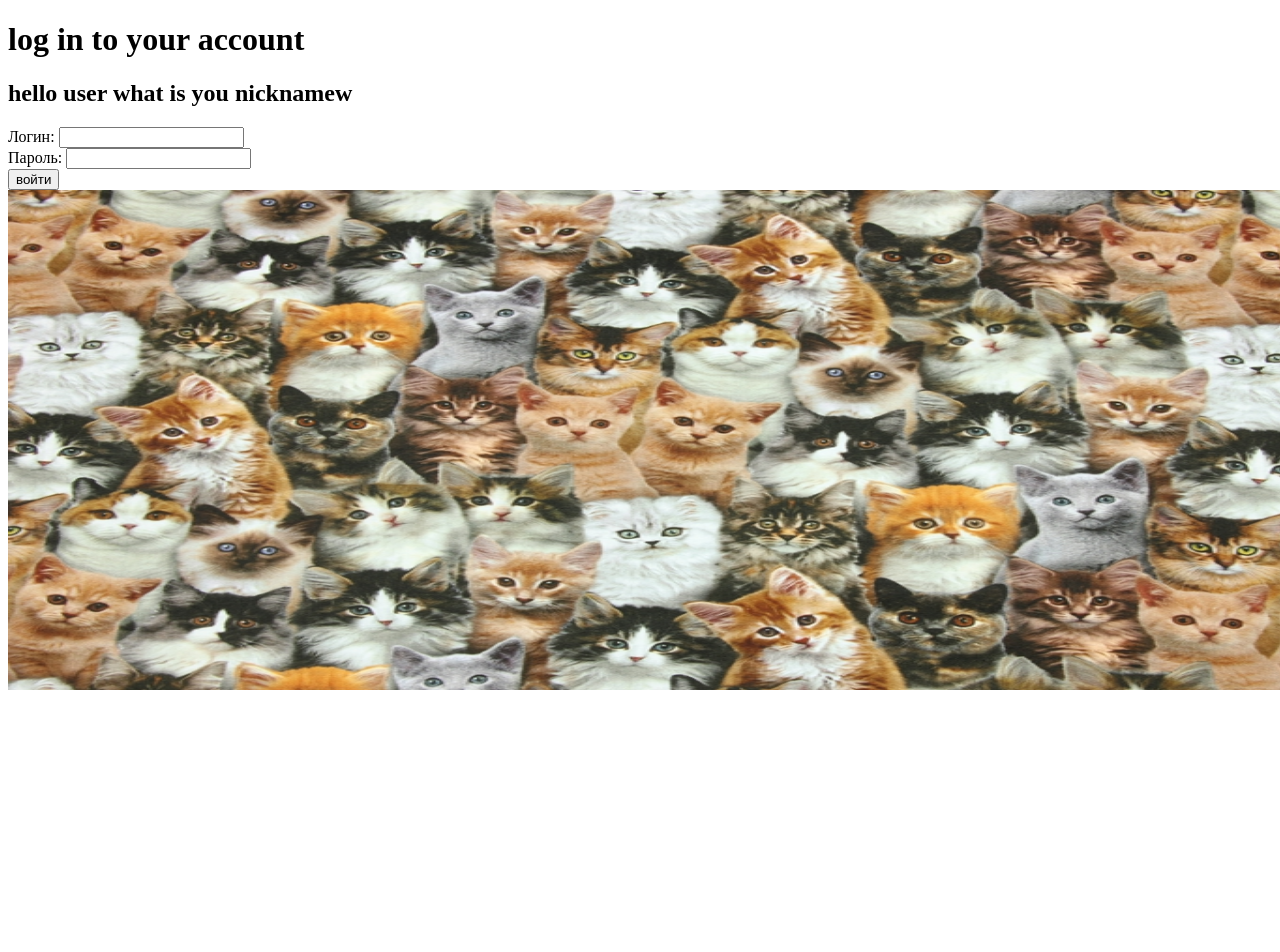
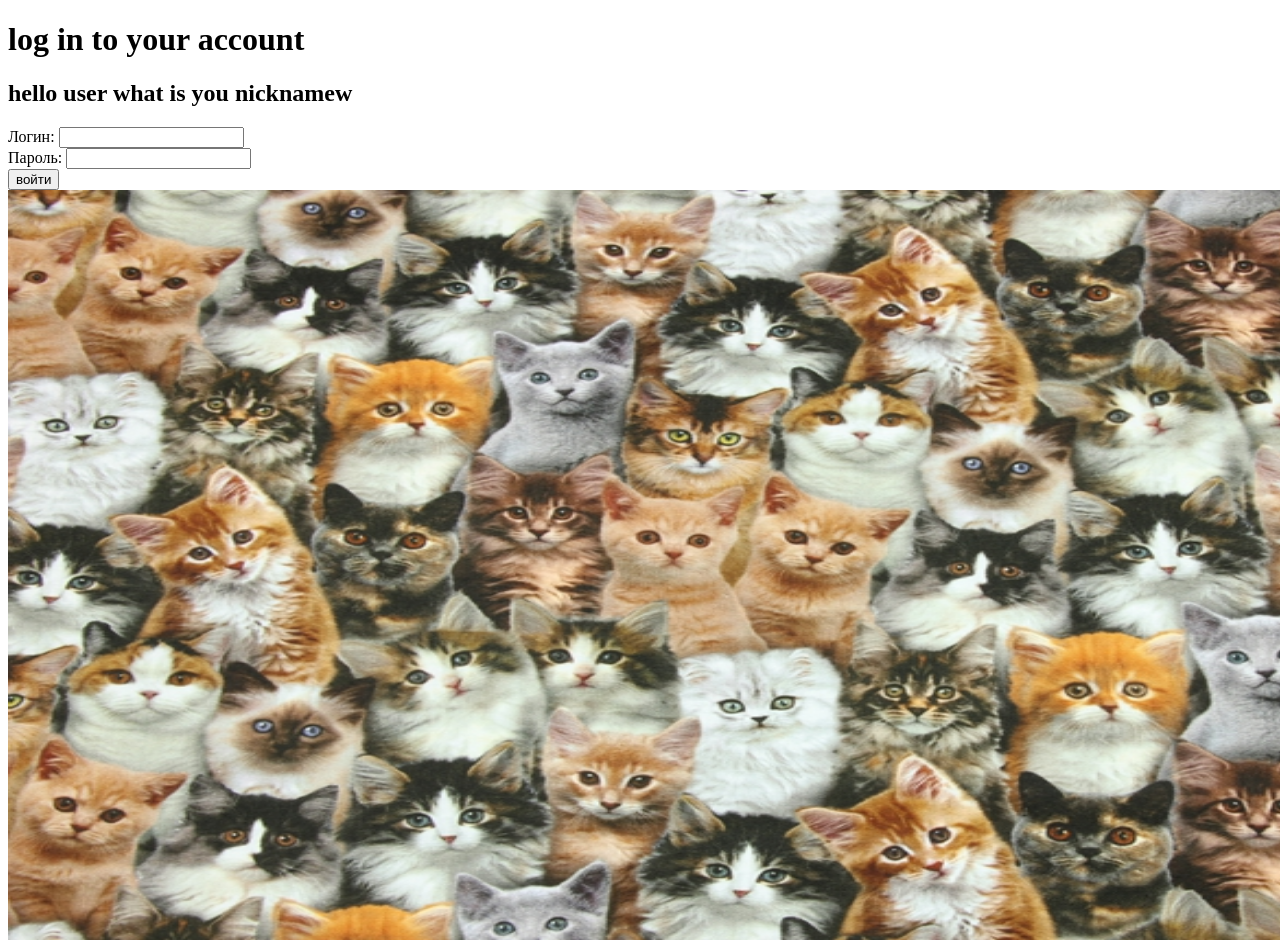
Before and after one commit to drakon-not-g/final_project, a Flask app: page /login in a window 1280 px wide; the page is wider, and only the part inside the window is pictured. Before the commit the page ends 690 px from the top of that part, so only its background shows below. Run offline with Flask 3, Linux system fonts and the light colour scheme.

Commit message:
update_codefix

```diff
--- /dev/null
+++ b/static/css/gar.css
@@ -0,0 +1,4 @@
+img{
+    width: 1700px;
+    height: 350px;
+}
--- a/static/css/log.css
+++ b/static/css/log.css
@@ -1,4 +1,12 @@
 img{
+    width: 1750px;
+    height: 750px;
+}
+.errors p{
+    color: red;
+}
+
+.errors img{
     width: 1500px;
     height: 500px;
 }
--- a/templates/gareley.html
+++ b/templates/gareley.html
@@ -4,8 +4,10 @@
     <meta charset="UTF-8">
     <meta name="viewport" content="width=device-width, initial-scale=1.0">
     <title>Gareley</title>
+    <link rel="stylesheet" href="{{ url_for('static', filename='css/gar.css')}}">
 </head>
 <body>
+    <img src="{{ url_for('static', filename='img/gar_logo.jpg')}}">
     <h1>mewgareley</h1>
     <h2>your catmew</h2>
     <div>
--- a/templates/login.html
+++ b/templates/login.html
@@ -26,6 +26,7 @@
     <div class="errors">
         {% for error in errors %}
         <p>{{ error }}</p>
+        <img src="{{ url_for('static', filename='img/error_img.jpg')}}">
         {% endfor %}
     </div>
 </body>
```
Also changed, not shown: static/img/gar_logo.jpg (added), todo.db (added), 1 other file.
